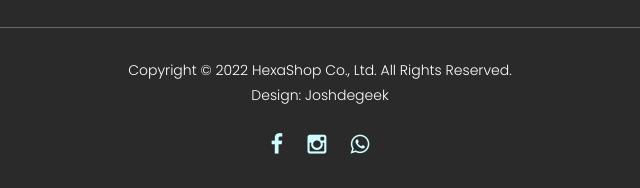
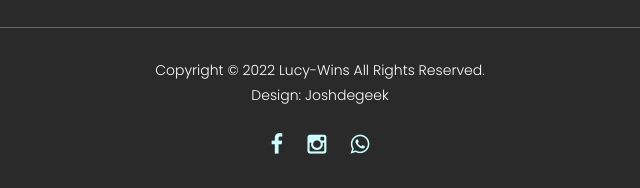
Before and after one commit to joshdgeek/lucy, a plain HTML site: page index.html in a window 1280 px wide. Shown: the part 4560-4748 px from the top of the page, 320-960 px from the left. Drawn offline with Linux system fonts and the light colour scheme.

Commit message:
edited some footer text

```diff
--- a/index.html
+++ b/index.html
@@ -701,7 +701,7 @@
 
                 <div class="col-lg-12">
                     <div class="under-footer">
-                        <p>Copyright © 2022 HexaShop Co., Ltd. All Rights Reserved.
+                        <p>Copyright © 2022 Lucy-Wins All Rights Reserved.
 
                         <br>Design:  Joshdegeek</p>
                         <ul>
```
